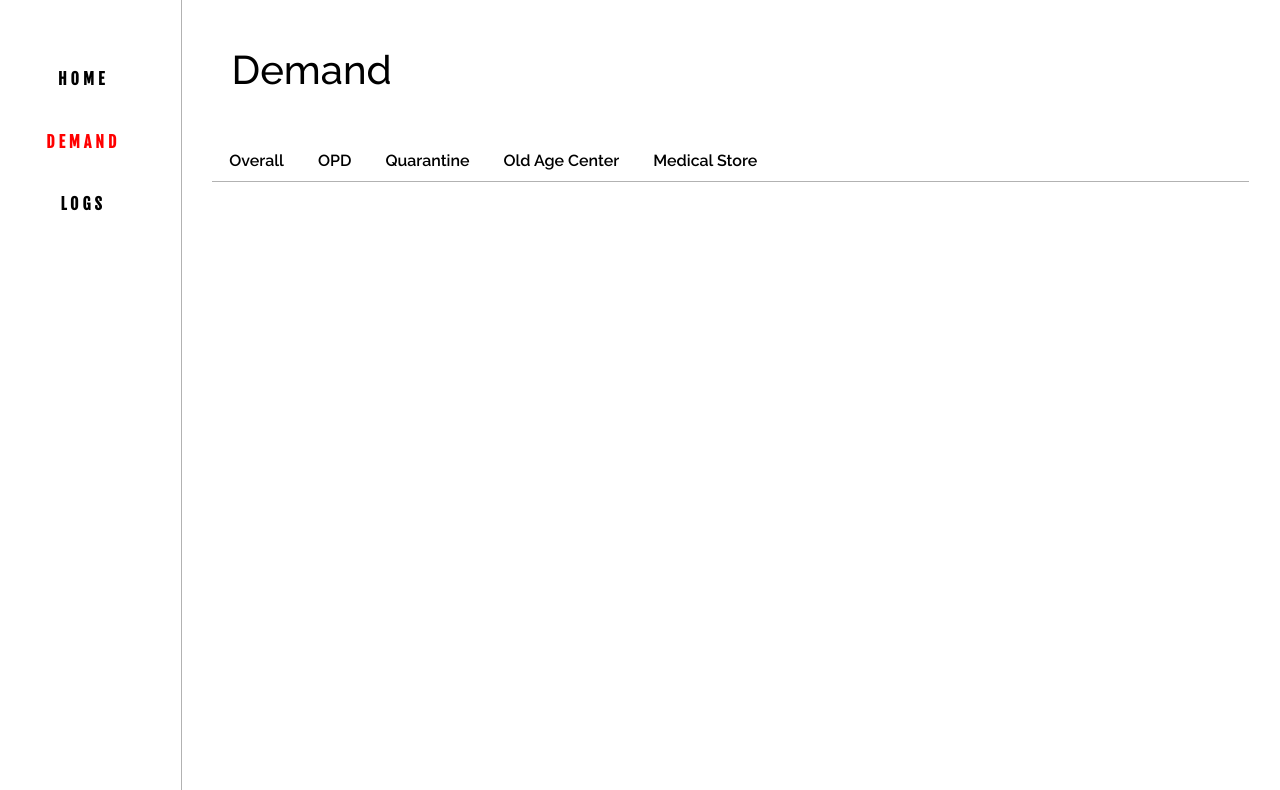
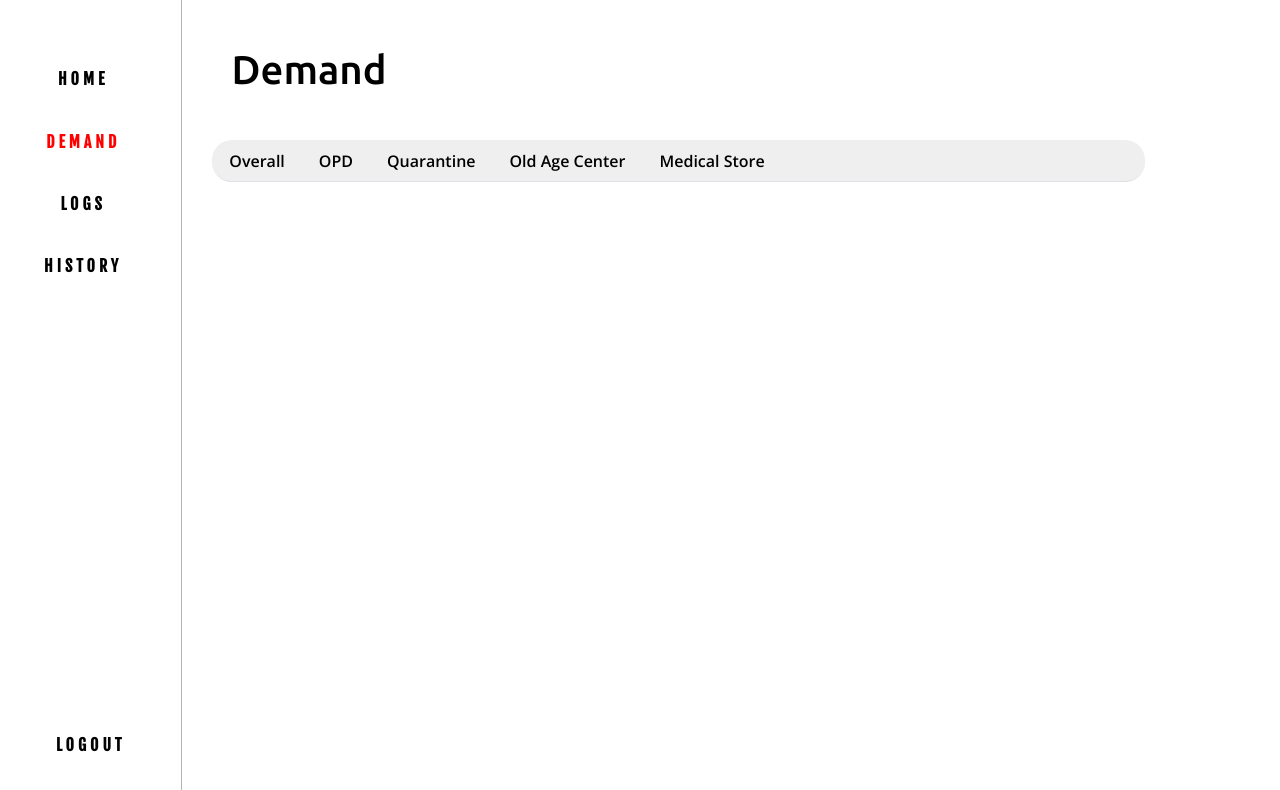
Before and after one commit to combatcovid19kgp/PPE_rationalizer_frontend, a React (Create React App) app: page /demand in a window 1280 px wide. Shown: the top 790 px of the page. Built offline with nearby package versions, Linux system fonts and the light colour scheme.

Commit message:
design improvement

```diff
--- a/public/index.html
+++ b/public/index.html
@@ -9,7 +9,9 @@
     <link href="https://fonts.googleapis.com/css2?family=Fjalla+One&display=swap" rel="stylesheet">
     <link href="https://fonts.googleapis.com/css2?family=Raleway:wght@500;600&display=swap" rel="stylesheet">
     <link href="https://fonts.googleapis.com/css2?family=Raleway:wght@200;300;400;500;600&display=swap" rel="stylesheet">
-
+    <link href="https://fonts.googleapis.com/css2?family=Arvo:ital,wght@0,700;1,400&display=swap" rel="stylesheet">
+    <link href="https://fonts.googleapis.com/css2?family=Open+Sans:wght@300;400;600;700&display=swap" rel="stylesheet">
+    <link href="https://fonts.googleapis.com/css2?family=Ubuntu:ital,wght@0,300;0,500;1,400&display=swap" rel="stylesheet">
     <meta
       name="description"
       content="Web site created using create-react-app"
--- a/src/component/demand/demand.css
+++ b/src/component/demand/demand.css
@@ -1,5 +1,5 @@
 .title_header{
-    font-family: 'Raleway', sans-serif;
+    font-family: 'Ubuntu', sans-serif;
     color: black;
     padding: 1em 0.8em;
     font-size: 2.5em;
@@ -11,15 +11,22 @@
     font-family: 'Raleway', sans-serif;
 }
 .nav-tabs a{
-    font-family: 'Raleway', sans-serif;
-    font-weight: 600;
+    font-family: 'Open Sans', sans-serif;
+    font-weight:600;
     color: black;
 }
 
 .nav-link.active{
-    border-color: rgba(0,0,0,0.3) rgba(0,0,0,0.3) white !important;
+    border-color: #E1E1E187 #E1E1E187 white !important;
+    border-top-left-radius: 10px;
+    border-top-right-radius: 10px;
+}
+.nav-link:hover{
+    border-color: #E1E1E187 #E1E1E187 white !important;
 }
 
 .nav-tabs{
-    border-bottom: 1px solid rgba(0,0,0,0.3);
+    border-radius: 20px;
+    background: #E1E1E187;
+    width: 90%;
 }
--- a/src/component/menu/menu-alt.css
+++ b/src/component/menu/menu-alt.css
@@ -35,6 +35,7 @@
     font-weight: bold!important;
     letter-spacing: 4px;
     text-align: center;
+    width: 100%;
 }
 
 #nav-items:hover{
@@ -47,3 +48,10 @@
 #nav-item{
     color: black;
 }
+
+#nav-items:last-child{
+    position: absolute;
+    bottom: 0;
+    width: 100%;
+    margin-bottom: 1.5em;
+}
--- a/src/component/menu/menu.jsx
+++ b/src/component/menu/menu.jsx
@@ -35,6 +35,18 @@ class Menubar extends Component{
                     <span style={{textAlign:'left'}}>LOGS</span>
                     </NavLink>
                 </Nav.Item>
+                <Nav.Item id='nav-items'>
+                    <NavLink id="nav-item" to="/history" activeStyle={{ color: "red" }}>
+                    {/*<i className="fa fa-file-text-o" aria-hidden="true"/>*/}
+                    <span style={{textAlign:'left'}}>HISTORY</span>
+                    </NavLink>
+                </Nav.Item>
+                <Nav.Item id='nav-items'>
+                    <NavLink id="nav-item" to="/Logout" activeStyle={{ color: "red" }}>
+                    {/*<i className="fa fa-file-text-o" aria-hidden="true"/>*/}
+                    <span style={{textAlign:'left'}}>LOGOUT</span>
+                    </NavLink>
+                </Nav.Item>
             </Nav>
         )
     }
```
